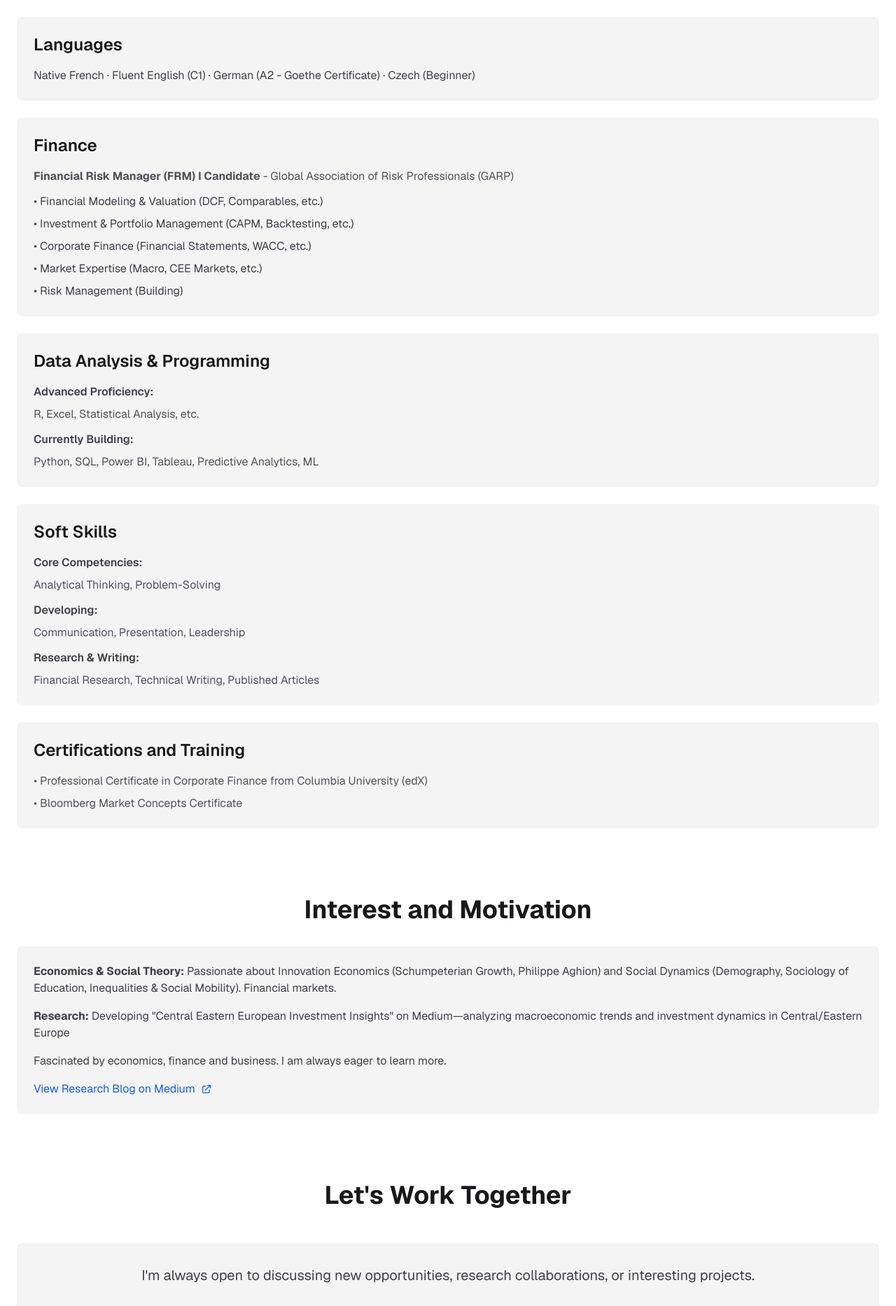
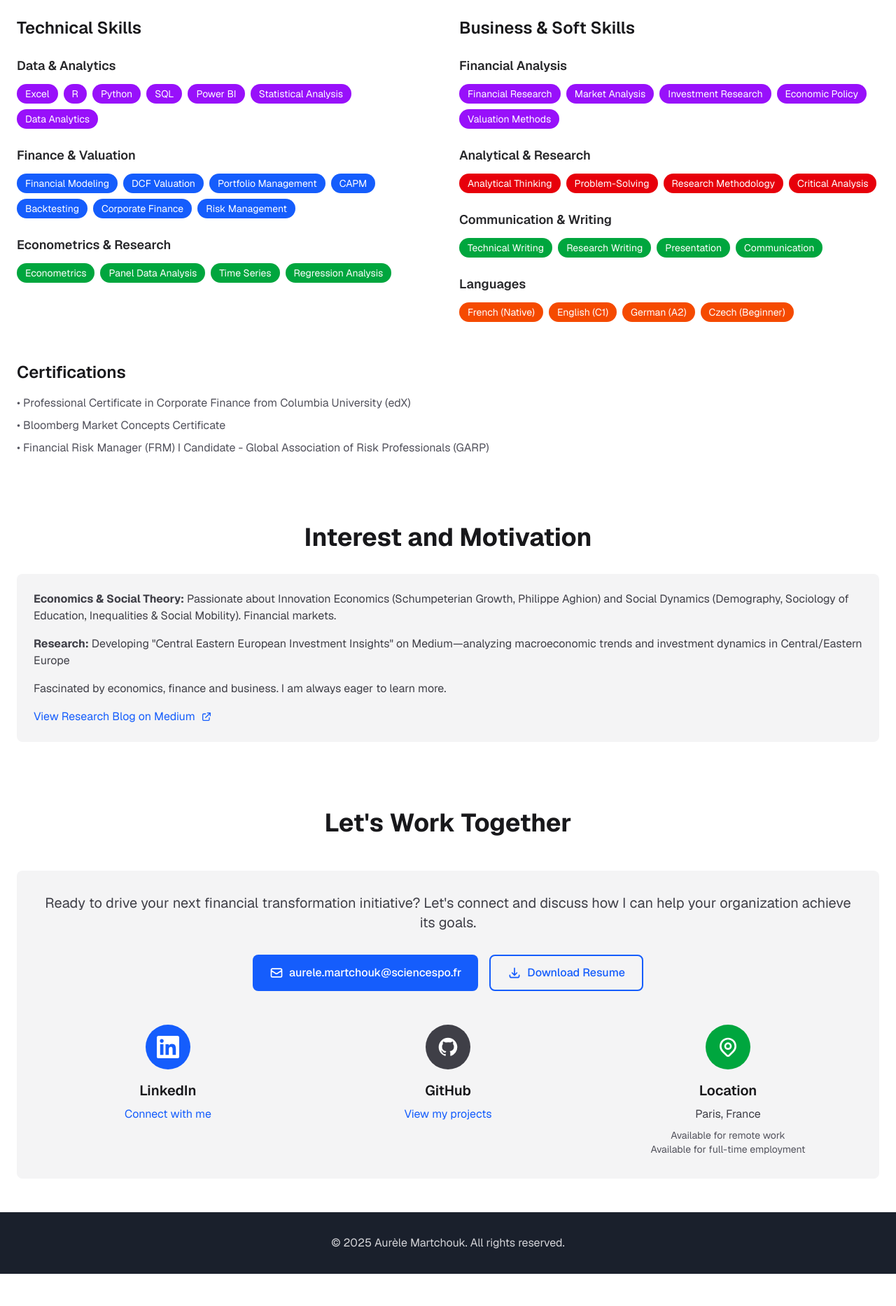
Before and after one commit to chrzsyne/aumartchouk, a Next.js app: page / in a window 1280 px wide. Shown: the part 3480-5346 px from the top of the page at 70% size. After the commit the page ends 5300 px from the top, so only its background shows below. Built offline with nearby package versions, Linux system fonts and the light colour scheme.

Commit message:
Replace Skills section with Core Capabilities format and update Contact section with three-column layout matching reference site

```diff
--- a/app/page.tsx
+++ b/app/page.tsx
@@ -331,70 +331,104 @@ export default function Home() {
           </div>
         </Section>
 
-        {/* Skills Section */}
-        <Section id="skills" title="Languages and Skills">
-          <div className="space-y-6">
-            <div className="bg-zinc-100 dark:bg-zinc-800 rounded-lg p-6">
-              <h3 className="text-2xl font-semibold mb-4 text-zinc-900 dark:text-white">Languages</h3>
-              <div className="space-y-2">
-                <p className="text-zinc-700 dark:text-zinc-300">
-                  Native French · Fluent English (C1) · German (A2 - Goethe Certificate) · Czech (Beginner)
-                </p>
+        {/* Core Capabilities Section */}
+        <Section id="skills" title="Core Capabilities">
+          <div className="grid md:grid-cols-2 gap-8">
+            {/* Technical Skills Column */}
+            <div>
+              <h3 className="text-2xl font-semibold mb-6 text-zinc-900 dark:text-white">Technical Skills</h3>
+
+              <div className="mb-6">
+                <h4 className="text-lg font-semibold mb-3 text-zinc-800 dark:text-zinc-200">Data & Analytics</h4>
+                <div className="flex flex-wrap gap-2">
+                  <span className="px-3 py-1 bg-purple-600 text-white rounded-full text-sm">Excel</span>
+                  <span className="px-3 py-1 bg-purple-600 text-white rounded-full text-sm">R</span>
+                  <span className="px-3 py-1 bg-purple-600 text-white rounded-full text-sm">Python</span>
+                  <span className="px-3 py-1 bg-purple-600 text-white rounded-full text-sm">SQL</span>
+                  <span className="px-3 py-1 bg-purple-600 text-white rounded-full text-sm">Power BI</span>
+                  <span className="px-3 py-1 bg-purple-600 text-white rounded-full text-sm">Statistical Analysis</span>
+                  <span className="px-3 py-1 bg-purple-600 text-white rounded-full text-sm">Data Analytics</span>
                 </div>
               </div>
 
-            <div className="bg-zinc-100 dark:bg-zinc-800 rounded-lg p-6">
-              <h3 className="text-2xl font-semibold mb-4 text-zinc-900 dark:text-white">Finance</h3>
-              <p className="text-zinc-600 dark:text-zinc-300 mb-3">
-                <strong>Financial Risk Manager (FRM) I Candidate</strong> - Global Association of Risk Professionals (GARP)
-              </p>
-              <div className="space-y-2 text-zinc-700 dark:text-zinc-300">
-                <p>• Financial Modeling & Valuation (DCF, Comparables, etc.)</p>
-                <p>• Investment & Portfolio Management (CAPM, Backtesting, etc.)</p>
-                <p>• Corporate Finance (Financial Statements, WACC, etc.)</p>
-                <p>• Market Expertise (Macro, CEE Markets, etc.)</p>
-                <p>• Risk Management (Building)</p>
+              <div className="mb-6">
+                <h4 className="text-lg font-semibold mb-3 text-zinc-800 dark:text-zinc-200">Finance & Valuation</h4>
+                <div className="flex flex-wrap gap-2">
+                  <span className="px-3 py-1 bg-blue-600 text-white rounded-full text-sm">Financial Modeling</span>
+                  <span className="px-3 py-1 bg-blue-600 text-white rounded-full text-sm">DCF Valuation</span>
+                  <span className="px-3 py-1 bg-blue-600 text-white rounded-full text-sm">Portfolio Management</span>
+                  <span className="px-3 py-1 bg-blue-600 text-white rounded-full text-sm">CAPM</span>
+                  <span className="px-3 py-1 bg-blue-600 text-white rounded-full text-sm">Backtesting</span>
+                  <span className="px-3 py-1 bg-blue-600 text-white rounded-full text-sm">Corporate Finance</span>
+                  <span className="px-3 py-1 bg-blue-600 text-white rounded-full text-sm">Risk Management</span>
                 </div>
               </div>
 
-            <div className="bg-zinc-100 dark:bg-zinc-800 rounded-lg p-6">
-              <h3 className="text-2xl font-semibold mb-4 text-zinc-900 dark:text-white">Data Analysis & Programming</h3>
-              <div className="space-y-3">
-                <div>
-                  <p className="text-zinc-700 dark:text-white font-semibold mb-2">Advanced Proficiency:</p>
-                  <p className="text-zinc-600 dark:text-zinc-300">R, Excel, Statistical Analysis, etc.</p>
-                </div>
-                <div>
-                  <p className="text-zinc-700 dark:text-white font-semibold mb-2">Currently Building:</p>
-                  <p className="text-zinc-600 dark:text-zinc-300">Python, SQL, Power BI, Tableau, Predictive Analytics, ML</p>
+              <div className="mb-6">
+                <h4 className="text-lg font-semibold mb-3 text-zinc-800 dark:text-zinc-200">Econometrics & Research</h4>
+                <div className="flex flex-wrap gap-2">
+                  <span className="px-3 py-1 bg-green-600 text-white rounded-full text-sm">Econometrics</span>
+                  <span className="px-3 py-1 bg-green-600 text-white rounded-full text-sm">Panel Data Analysis</span>
+                  <span className="px-3 py-1 bg-green-600 text-white rounded-full text-sm">Time Series</span>
+                  <span className="px-3 py-1 bg-green-600 text-white rounded-full text-sm">Regression Analysis</span>
                 </div>
               </div>
             </div>
 
-            <div className="bg-zinc-100 dark:bg-zinc-800 rounded-lg p-6">
-              <h3 className="text-2xl font-semibold mb-4 text-zinc-900 dark:text-white">Soft Skills</h3>
-              <div className="space-y-3">
+            {/* Business & Soft Skills Column */}
             <div>
-                  <p className="text-zinc-700 dark:text-white font-semibold mb-2">Core Competencies:</p>
-                  <p className="text-zinc-600 dark:text-zinc-300">Analytical Thinking, Problem-Solving</p>
+              <h3 className="text-2xl font-semibold mb-6 text-zinc-900 dark:text-white">Business & Soft Skills</h3>
+
+              <div className="mb-6">
+                <h4 className="text-lg font-semibold mb-3 text-zinc-800 dark:text-zinc-200">Financial Analysis</h4>
+                <div className="flex flex-wrap gap-2">
+                  <span className="px-3 py-1 bg-purple-600 text-white rounded-full text-sm">Financial Research</span>
+                  <span className="px-3 py-1 bg-purple-600 text-white rounded-full text-sm">Market Analysis</span>
+                  <span className="px-3 py-1 bg-purple-600 text-white rounded-full text-sm">Investment Research</span>
+                  <span className="px-3 py-1 bg-purple-600 text-white rounded-full text-sm">Economic Policy</span>
+                  <span className="px-3 py-1 bg-purple-600 text-white rounded-full text-sm">Valuation Methods</span>
                 </div>
-                <div>
-                  <p className="text-zinc-700 dark:text-white font-semibold mb-2">Developing:</p>
-                  <p className="text-zinc-600 dark:text-zinc-300">Communication, Presentation, Leadership</p>
               </div>
-                <div>
-                  <p className="text-zinc-700 dark:text-white font-semibold mb-2">Research & Writing:</p>
-                  <p className="text-zinc-600 dark:text-zinc-300">Financial Research, Technical Writing, Published Articles</p>
+
+              <div className="mb-6">
+                <h4 className="text-lg font-semibold mb-3 text-zinc-800 dark:text-zinc-200">Analytical & Research</h4>
+                <div className="flex flex-wrap gap-2">
+                  <span className="px-3 py-1 bg-red-600 text-white rounded-full text-sm">Analytical Thinking</span>
+                  <span className="px-3 py-1 bg-red-600 text-white rounded-full text-sm">Problem-Solving</span>
+                  <span className="px-3 py-1 bg-red-600 text-white rounded-full text-sm">Research Methodology</span>
+                  <span className="px-3 py-1 bg-red-600 text-white rounded-full text-sm">Critical Analysis</span>
+                </div>
+              </div>
+
+              <div className="mb-6">
+                <h4 className="text-lg font-semibold mb-3 text-zinc-800 dark:text-zinc-200">Communication & Writing</h4>
+                <div className="flex flex-wrap gap-2">
+                  <span className="px-3 py-1 bg-green-600 text-white rounded-full text-sm">Technical Writing</span>
+                  <span className="px-3 py-1 bg-green-600 text-white rounded-full text-sm">Research Writing</span>
+                  <span className="px-3 py-1 bg-green-600 text-white rounded-full text-sm">Presentation</span>
+                  <span className="px-3 py-1 bg-green-600 text-white rounded-full text-sm">Communication</span>
+                </div>
+              </div>
+
+              <div className="mb-6">
+                <h4 className="text-lg font-semibold mb-3 text-zinc-800 dark:text-zinc-200">Languages</h4>
+                <div className="flex flex-wrap gap-2">
+                  <span className="px-3 py-1 bg-orange-600 text-white rounded-full text-sm">French (Native)</span>
+                  <span className="px-3 py-1 bg-orange-600 text-white rounded-full text-sm">English (C1)</span>
+                  <span className="px-3 py-1 bg-orange-600 text-white rounded-full text-sm">German (A2)</span>
+                  <span className="px-3 py-1 bg-orange-600 text-white rounded-full text-sm">Czech (Beginner)</span>
+                </div>
               </div>
             </div>
           </div>
 
-            <div className="bg-zinc-100 dark:bg-zinc-800 rounded-lg p-6">
-              <h3 className="text-2xl font-semibold mb-4 text-zinc-900 dark:text-white">Certifications and Training</h3>
-              <ul className="space-y-2 text-zinc-600 dark:text-zinc-300">
-                <li>• Professional Certificate in Corporate Finance from Columbia University (edX)</li>
-                <li>• Bloomberg Market Concepts Certificate</li>
-              </ul>
+          {/* Certifications */}
+          <div className="mt-8">
+            <h3 className="text-2xl font-semibold mb-4 text-zinc-900 dark:text-white">Certifications</h3>
+            <div className="space-y-2 text-zinc-600 dark:text-zinc-300">
+              <p>• Professional Certificate in Corporate Finance from Columbia University (edX)</p>
+              <p>• Bloomberg Market Concepts Certificate</p>
+              <p>• Financial Risk Manager (FRM) I Candidate - Global Association of Risk Professionals (GARP)</p>
             </div>
           </div>
         </Section>
@@ -435,9 +469,9 @@ export default function Home() {
             </h2>
             <div className="bg-zinc-100 dark:bg-[#2d3748] rounded-lg p-8 text-center">
               <p className="text-xl text-zinc-700 dark:text-white mb-8">
-              I'm always open to discussing new opportunities, research collaborations, or interesting projects.
+                Ready to drive your next financial transformation initiative? Let's connect and discuss how I can help your organization achieve its goals.
               </p>
-            <div className="flex flex-wrap justify-center gap-4 mb-8">
+              <div className="flex flex-wrap justify-center gap-4 mb-12">
                 <a
                   href="mailto:aurele.martchouk@sciencespo.fr"
                   className="px-6 py-3 bg-blue-600 hover:bg-blue-700 text-white rounded-lg font-medium transition-colors inline-flex items-center gap-2"
@@ -445,49 +479,72 @@ export default function Home() {
                   <svg className="w-5 h-5" fill="none" stroke="currentColor" viewBox="0 0 24 24">
                     <path strokeLinecap="round" strokeLinejoin="round" strokeWidth={2} d="M3 8l7.89 5.26a2 2 0 002.22 0L21 8M5 19h14a2 2 0 002-2V7a2 2 0 00-2-2H5a2 2 0 00-2 2v10a2 2 0 002 2z" />
                   </svg>
-                Email Me
+                  aurele.martchouk@sciencespo.fr
                 </a>
+                <a
+                  href="https://drive.google.com/file/d/1r89-6DhbusrBLmqAeHWpAPW2Io0G3VeQ/view?usp=sharing"
+                  target="_blank"
+                  rel="noopener noreferrer"
+                  className="px-6 py-3 border-2 border-blue-600 text-blue-600 dark:border-blue-400 dark:text-blue-400 hover:bg-blue-50 dark:hover:bg-blue-900/20 rounded-lg font-medium transition-colors inline-flex items-center gap-2"
+                >
+                  <svg className="w-5 h-5" fill="none" stroke="currentColor" viewBox="0 0 24 24">
+                    <path strokeLinecap="round" strokeLinejoin="round" strokeWidth={2} d="M4 16v1a3 3 0 003 3h10a3 3 0 003-3v-1m-4-4l-4 4m0 0l-4-4m4 4V4" />
+                  </svg>
+                  Download Resume
+                </a>
+              </div>
+
+              {/* Three Column Layout */}
+              <div className="grid md:grid-cols-3 gap-8 mt-12">
+                {/* LinkedIn Column */}
+                <div className="flex flex-col items-center">
+                  <div className="w-16 h-16 bg-blue-600 rounded-full flex items-center justify-center mb-4">
+                    <svg className="w-8 h-8 text-white" fill="currentColor" viewBox="0 0 24 24">
+                      <path d="M20.447 20.452h-3.554v-5.569c0-1.328-.027-3.037-1.852-3.037-1.853 0-2.136 1.445-2.136 2.939v5.667H9.351V9h3.414v1.561h.046c.477-.9 1.637-1.85 3.37-1.85 3.601 0 4.267 2.37 4.267 5.455v6.286zM5.337 7.433c-1.144 0-2.063-.926-2.063-2.065 0-1.138.92-2.063 2.063-2.063 1.14 0 2.064.925 2.064 2.063 0 1.139-.925 2.065-2.064 2.065zm1.782 13.019H3.555V9h3.564v11.452zM22.225 0H1.771C.792 0 0 .774 0 1.729v20.542C0 23.227.792 24 1.771 24h20.451C23.2 24 24 23.227 24 22.271V1.729C24 .774 23.2 0 22.222 0h.003z"/>
+                    </svg>
+                  </div>
+                  <h3 className="text-xl font-semibold mb-2 text-zinc-900 dark:text-white">LinkedIn</h3>
                   <a
                     href="https://www.linkedin.com/in/aur%C3%A8le-martchouk-770346190/"
                     target="_blank"
                     rel="noopener noreferrer"
-                className="px-6 py-3 border-2 border-blue-600 text-blue-600 dark:border-blue-400 dark:text-blue-400 hover:bg-blue-50 dark:hover:bg-blue-900/20 rounded-lg font-medium transition-colors inline-flex items-center gap-2"
+                    className="text-blue-600 dark:text-blue-400 hover:underline"
                   >
-                <svg className="w-5 h-5" fill="currentColor" viewBox="0 0 24 24">
-                  <path d="M20.447 20.452h-3.554v-5.569c0-1.328-.027-3.037-1.852-3.037-1.853 0-2.136 1.445-2.136 2.939v5.667H9.351V9h3.414v1.561h.046c.477-.9 1.637-1.85 3.37-1.85 3.601 0 4.267 2.37 4.267 5.455v6.286zM5.337 7.433c-1.144 0-2.063-.926-2.063-2.065 0-1.138.92-2.063 2.063-2.063 1.14 0 2.064.925 2.064 2.063 0 1.139-.925 2.065-2.064 2.065zm1.782 13.019H3.555V9h3.564v11.452zM22.225 0H1.771C.792 0 0 .774 0 1.729v20.542C0 23.227.792 24 1.771 24h20.451C23.2 24 24 23.227 24 22.271V1.729C24 .774 23.2 0 22.222 0h.003z"/>
+                    Connect with me
+                  </a>
+                </div>
+
+                {/* GitHub Column */}
+                <div className="flex flex-col items-center">
+                  <div className="w-16 h-16 bg-zinc-700 dark:bg-zinc-600 rounded-full flex items-center justify-center mb-4">
+                    <svg className="w-8 h-8 text-white" fill="currentColor" viewBox="0 0 24 24">
+                      <path fillRule="evenodd" d="M12 2C6.477 2 2 6.484 2 12.017c0 4.425 2.865 8.18 6.839 9.504.5.092.682-.217.682-.483 0-.237-.008-.868-.013-1.703-2.782.605-3.369-1.343-3.369-1.343-.454-1.158-1.11-1.466-1.11-1.466-.908-.62.069-.608.069-.608 1.003.07 1.531 1.032 1.531 1.032.892 1.53 2.341 1.088 2.91.832.092-.647.35-1.088.636-1.338-2.22-.253-4.555-1.113-4.555-4.951 0-1.093.39-1.988 1.029-2.688-.103-.253-.446-1.272.098-2.65 0 0 .84-.27 2.75 1.026A9.564 9.564 0 0112 6.844c.85.004 1.705.115 2.504.337 1.909-1.296 2.747-1.027 2.747-1.027.546 1.379.202 2.398.1 2.651.64.7 1.028 1.595 1.028 2.688 0 3.848-2.339 4.695-4.566 4.943.359.309.678.92.678 1.855 0 1.338-.012 2.419-.012 2.747 0 .268.18.58.688.482A10.019 10.019 0 0022 12.017C22 6.484 17.522 2 12 2z" clipRule="evenodd"/>
                     </svg>
-                LinkedIn
-              </a>
-              <a
-                href="https://medium.com/@aurele.martchouk"
-                target="_blank"
-                rel="noopener noreferrer"
-                className="px-6 py-3 border-2 border-blue-600 text-blue-600 dark:border-blue-400 dark:text-blue-400 hover:bg-blue-50 dark:hover:bg-blue-900/20 rounded-lg font-medium transition-colors inline-flex items-center gap-2"
-              >
-                <svg className="w-5 h-5" fill="currentColor" viewBox="0 0 24 24">
-                  <path d="M13.54 12a6.8 6.8 0 01-6.77 6.82A6.8 6.8 0 010 12a6.8 6.8 0 016.77-6.82A6.8 6.8 0 0113.54 12zM20.96 12c0 3.54-1.51 6.42-3.38 6.42-1.87 0-3.39-2.88-3.39-6.42s1.52-6.42 3.39-6.42 3.38 2.88 3.38 6.42M24 12c0 3.17-.53 5.75-1.19 5.75-.66 0-1.19-2.58-1.19-5.75s.53-5.75 1.19-5.75C23.47 6.25 24 8.83 24 12z"/>
-                </svg>
-                Medium
-              </a>
+                  </div>
+                  <h3 className="text-xl font-semibold mb-2 text-zinc-900 dark:text-white">GitHub</h3>
                   <a
                     href="https://github.com/martchoukaur-byte"
                     target="_blank"
                     rel="noopener noreferrer"
-                className="px-6 py-3 border-2 border-blue-600 text-blue-600 dark:border-blue-400 dark:text-blue-400 hover:bg-blue-50 dark:hover:bg-blue-900/20 rounded-lg font-medium transition-colors inline-flex items-center gap-2"
+                    className="text-blue-600 dark:text-blue-400 hover:underline"
                   >
-                <svg className="w-5 h-5" fill="currentColor" viewBox="0 0 24 24">
-                  <path fillRule="evenodd" d="M12 2C6.477 2 2 6.484 2 12.017c0 4.425 2.865 8.18 6.839 9.504.5.092.682-.217.682-.483 0-.237-.008-.868-.013-1.703-2.782.605-3.369-1.343-3.369-1.343-.454-1.158-1.11-1.466-1.11-1.466-.908-.62.069-.608.069-.608 1.003.07 1.531 1.032 1.531 1.032.892 1.53 2.341 1.088 2.91.832.092-.647.35-1.088.636-1.338-2.22-.253-4.555-1.113-4.555-4.951 0-1.093.39-1.988 1.029-2.688-.103-.253-.446-1.272.098-2.65 0 0 .84-.27 2.75 1.026A9.564 9.564 0 0112 6.844c.85.004 1.705.115 2.504.337 1.909-1.296 2.747-1.027 2.747-1.027.546 1.379.202 2.398.1 2.651.64.7 1.028 1.595 1.028 2.688 0 3.848-2.339 4.695-4.566 4.943.359.309.678.92.678 1.855 0 1.338-.012 2.419-.012 2.747 0 .268.18.58.688.482A10.019 10.019 0 0022 12.017C22 6.484 17.522 2 12 2z" clipRule="evenodd"/>
-                </svg>
-                GitHub
+                    View my projects
                   </a>
                 </div>
-            <div className="mt-8 pt-8 border-t border-zinc-300 dark:border-zinc-700">
-              <p className="text-zinc-600 dark:text-zinc-300">
-                <strong>Location:</strong> Paris, France
-              </p>
-              <p className="text-zinc-600 dark:text-zinc-300">
-                <strong>Phone:</strong> +33 6 11 16 72 95
-              </p>
+
+                {/* Location Column */}
+                <div className="flex flex-col items-center">
+                  <div className="w-16 h-16 bg-green-600 rounded-full flex items-center justify-center mb-4">
+                    <svg className="w-8 h-8 text-white" fill="none" stroke="currentColor" viewBox="0 0 24 24">
+                      <path strokeLinecap="round" strokeLinejoin="round" strokeWidth={2} d="M17.657 16.657L13.414 20.9a1.998 1.998 0 01-2.827 0l-4.244-4.243a8 8 0 1111.314 0z" />
+                      <path strokeLinecap="round" strokeLinejoin="round" strokeWidth={2} d="M15 11a3 3 0 11-6 0 3 3 0 016 0z" />
+                    </svg>
+                  </div>
+                  <h3 className="text-xl font-semibold mb-2 text-zinc-900 dark:text-white">Location</h3>
+                  <p className="text-zinc-700 dark:text-white mb-2">Paris, France</p>
+                  <p className="text-zinc-600 dark:text-zinc-300 text-sm">Available for remote work</p>
+                  <p className="text-zinc-600 dark:text-zinc-300 text-sm">Available for full-time employment</p>
+                </div>
               </div>
             </div>
           </div>
```
Lines whose indentation alone changed are shown as unchanged.
